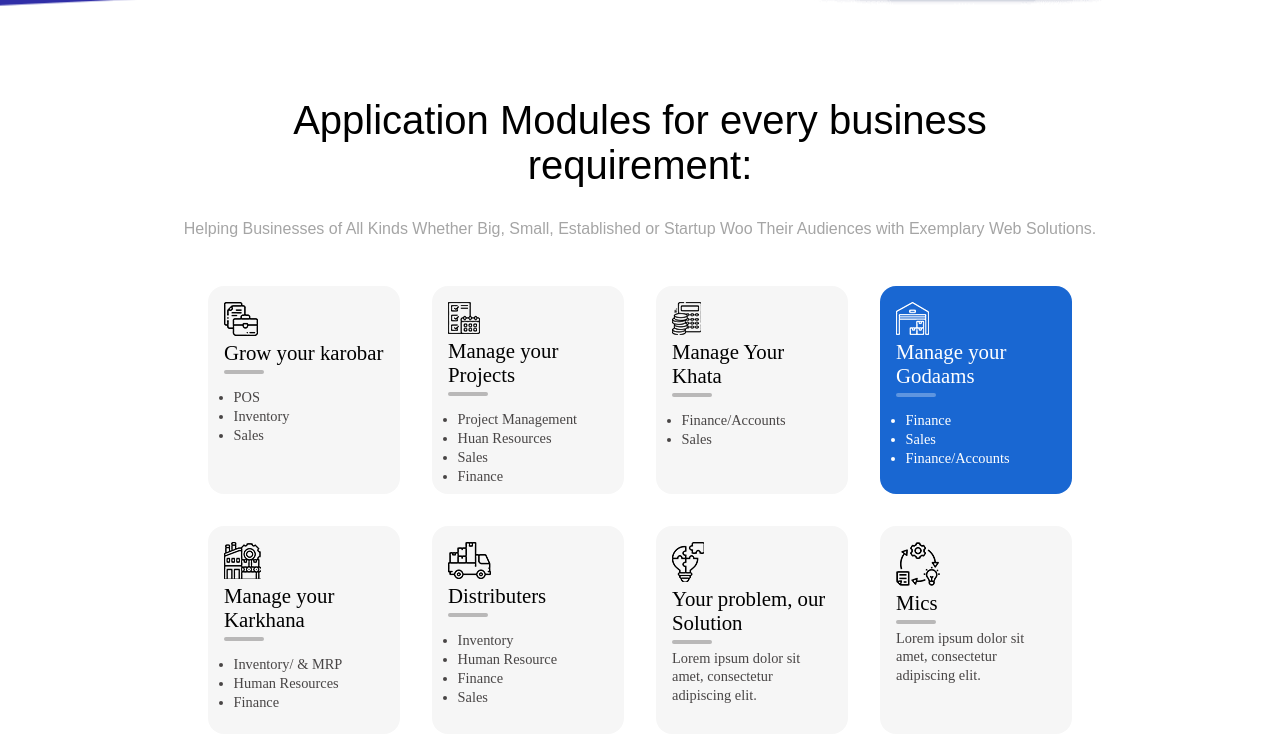
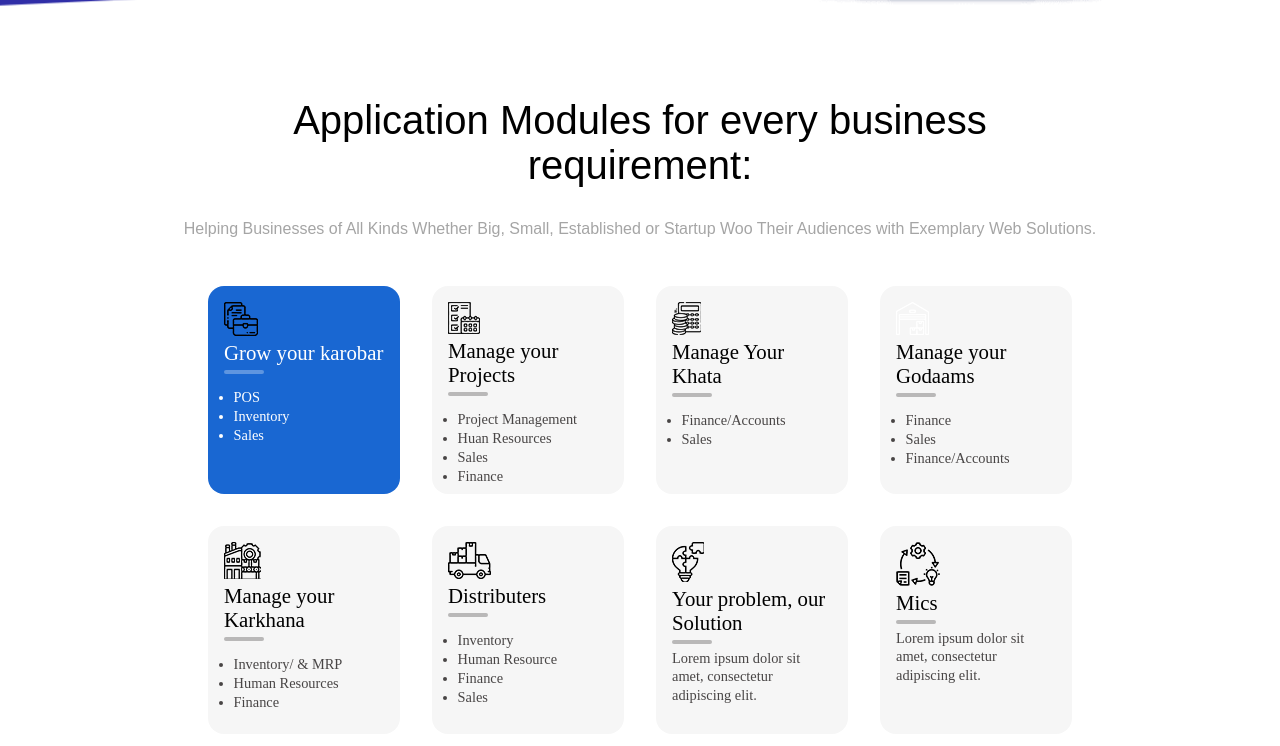
Before and after one commit to samadhiya/CRM-design, a plain HTML site: page index.html in a window 1280 px wide. In both pictures the pointer is over the element 304 px from the left and 1324 px from the top of the page. Shown: the part 934-1680 px from the top of the page. Drawn offline with Linux system fonts and the light colour scheme.

Commit message:
hover effect

```diff
--- a/index.html
+++ b/index.html
@@ -69,11 +69,11 @@
                     </ul>
                 </div>
             </div>
-            <div class="service-btn" id="selected-srv">
+            <div class="service-btn">
                 <img src="images/godaams.png">
                 <p>Manage your Godaams</p>
-                <div class="selected-round-rect"></div>
-                <div class="selected-service-list">
+                <div class="round-rect"></div>
+                <div class="service-list">
                     <ul>
                         <li>Finance</li>
                         <li>Sales</li>
--- a/style.css
+++ b/style.css
@@ -222,3 +222,20 @@ footer {
     color: #484545;
     line-height: 1.3;
 }
+
+.service-btn:hover {
+    background: #1967d2;
+    color: white;
+}
+
+.service-btn:hover .round-rect {
+    background-color: #5e95e0;
+}
+
+.service-btn:hover .service-list {
+    color: white;
+}
+
+.service-btn:hover .service-text {
+    color: white;
+}
```
